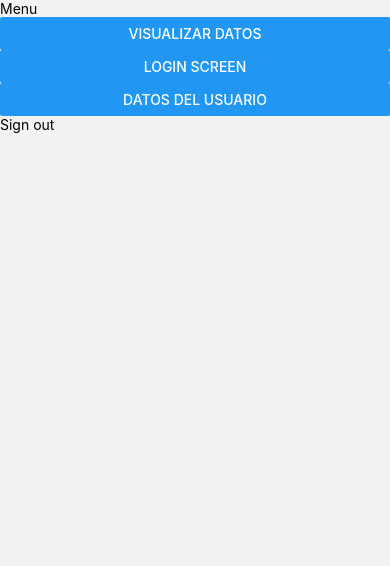
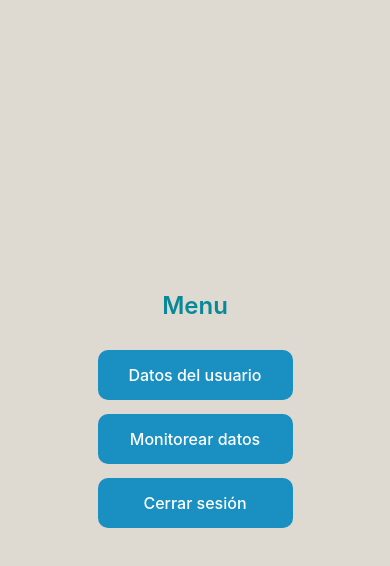
Before and after one commit to Huichoman/realTimeChart, a React Native app: screen /Menu in a window 390 px wide. Shown: the top 566 px of the page. Built offline with nearby package versions, Linux system fonts and the light colour scheme; no server answers.

Commit message:
Menu screen complete

```diff
--- a/screens/HomeScreen.js
+++ b/screens/HomeScreen.js
@@ -91,11 +91,11 @@ const HomeScreen = ({ navigation }) => {
         </View>
       </View>
 
-      <Text>Userx: {auth.currentUser?.email}</Text>
+      {/* <Text>Userx: {auth.currentUser?.email}</Text> */}
 
-      <TouchableOpacity onPress={handleSignOut} style={styles.button}>
+      {/* <TouchableOpacity onPress={handleSignOut} style={styles.button}>
         <Text style={styles.buttonText}>Sign out</Text>
-      </TouchableOpacity>
+      </TouchableOpacity> */}
     </View>
   );
 };
@@ -107,6 +107,7 @@ const styles = StyleSheet.create({
     flex: 1,
     justifyContent: "flex-start",
     alignItems: "center",
+    backgroundColor: "#dedad2",
   },
 
   button: {
--- a/screens/LoginScreen.js
+++ b/screens/LoginScreen.js
@@ -117,6 +117,7 @@ const styles = StyleSheet.create({
     flex: 1,
     justifyContent: "center",
     alignItems: "center",
+    backgroundColor: "#dedad2",
   },
   inputContainer: {
     width: "80%",
--- a/screens/Menu.js
+++ b/screens/Menu.js
@@ -9,10 +9,15 @@ import {
   View,
   Image,
   Button,
+  Dimensions,
 } from "react-native";
 import { KeyboardAwareScrollView } from "react-native-keyboard-aware-scroll-view";
 
-import { auth } from "../firebase";
+import { db, auth } from "../firebase";
+
+let dataRef = db.ref("/users");
+let ScreenHeight = Dimensions.get("window").height;
+let ScreenWidth = Dimensions.get("window").width;
 
 export const Menu = ({ navigation }) => {
   //   const navigation = useNavigation();
@@ -27,25 +32,108 @@ export const Menu = ({ navigation }) => {
   };
 
   return (
-    <View>
-      <Text>Menu</Text>
-      <Button
-        title="Visualizar Datos"
-        onPress={() => navigation.navigate("Home")}
-      />
-      <Button
-        title="Login Screen"
-        onPress={() => navigation.navigate("Login")}
-      />
+    <View style={styles.container}>
+      <View style={styles.dataContainer}>
+        <Text style={styles.titleText}>Menu</Text>
 
-      <Button
-        title="Datos del usuario"
-        onPress={() => navigation.navigate("User")}
-      />
+        <View style={styles.buttonContainer}>
+          <TouchableOpacity
+            onPress={() => navigation.navigate("User")}
+            style={[styles.button]}
+          >
+            <Text style={styles.buttonText}>Datos del usuario</Text>
+          </TouchableOpacity>
+        </View>
 
-      <TouchableOpacity onPress={handleSignOut}>
-        <Text>Sign out</Text>
-      </TouchableOpacity>
+        <View style={styles.buttonContainer}>
+          <TouchableOpacity
+            onPress={() => navigation.navigate("Home")}
+            style={[styles.button]}
+          >
+            <Text style={styles.buttonText}>Monitorear datos</Text>
+          </TouchableOpacity>
+        </View>
+
+        <View style={styles.buttonContainer}>
+          <TouchableOpacity onPress={handleSignOut} style={[styles.button]}>
+            <Text style={styles.buttonText}>Cerrar sesión</Text>
+          </TouchableOpacity>
+        </View>
+      </View>
     </View>
   );
 };
+
+const styles = StyleSheet.create({
+  container: {
+    flex: 1,
+    flexDirection: "column",
+    justifyContent: "center",
+    alignItems: "center",
+    backgroundColor: "#dedad2",
+  },
+
+  dataContainer: {
+    flexDirection: "column",
+    justifyContent: "flex-start",
+    alignItems: "center",
+    backgroundColor: "#dedad2",
+    width: "90%",
+    minHeight: ScreenHeight / 3,
+    borderWidth: 0,
+    borderTopLeftRadius: 20,
+    borderTopRightRadius: 20,
+    borderBottomLeftRadius: 20,
+    borderBottomRightRadius: 20,
+    padding: 10,
+  },
+
+  logo: {
+    width: 110,
+    height: 110,
+    marginBottom: 15,
+  },
+  titleText: {
+    color: "#078998",
+    fontWeight: "600",
+    fontSize: 24,
+    marginBottom: 15,
+  },
+  dataText: {
+    color: "white",
+    fontWeight: "400",
+    fontSize: ScreenWidth / 22,
+  },
+  buttonContainer: {
+    width: "80%",
+    justifyContent: "center",
+    alignItems: "center",
+    marginTop: 10,
+    paddingHorizontal: 50,
+  },
+  button: {
+    backgroundColor: "#198fc2",
+    width: ScreenWidth / 2,
+    padding: 15,
+    borderRadius: 10,
+    alignItems: "center",
+    marginTop: ScreenHeight * 0.005,
+  },
+  buttonOutline: {
+    backgroundColor: "#198fc2",
+    marginTop: 5,
+    borderColor: "#BBBBBB",
+    borderWidth: 2,
+    marginTop: ScreenHeight * 0.06,
+  },
+  buttonText: {
+    color: "white",
+    fontWeight: "500",
+    fontSize: 16,
+  },
+  buttonOutlineText: {
+    color: "#DDDDDD",
+    fontWeight: "700",
+    fontSize: 18,
+  },
+});
--- a/screens/Registro.js
+++ b/screens/Registro.js
@@ -197,7 +197,7 @@ const Registro = ({ navigation }) => {
                       onBlur={onBlur}
                       onChangeText={onChange}
                       value={value}
-                      placeholder="Confirm Password"
+                      placeholder="Confirmar Password"
                     />
                   )}
                   name="passwordRepeat"
@@ -220,7 +220,7 @@ const Registro = ({ navigation }) => {
                   onBlur={onBlur}
                   onChangeText={onChange}
                   value={value}
-                  placeholder="Name"
+                  placeholder="Nombre"
                 />
               )}
               name="name"
@@ -326,7 +326,7 @@ const Registro = ({ navigation }) => {
                     render={({ field: { onChange, value } }) => (
                       <DropDownPicker
                         style={styles.inputDp}
-                        placeholder="Gender"
+                        placeholder="Género"
                         placeholderStyle={{
                           color: "darkgrey",
                           fontWeight: "400",
@@ -359,9 +359,9 @@ const Registro = ({ navigation }) => {
             <View style={styles.buttonContainer}>
               <TouchableOpacity
                 onPress={handleSubmit(onSubmit)}
-                style={[styles.button, styles.buttonOutline]}
+                style={[styles.button]}
               >
-                <Text style={styles.buttonOutlineText}>Registrar</Text>
+                <Text style={styles.buttonText}>Registrar</Text>
               </TouchableOpacity>
             </View>
           </View>
@@ -422,15 +422,15 @@ const styles = StyleSheet.create({
     paddingHorizontal: 50,
   },
   button: {
-    // backgroundColor: "#198fc2",
-    backgroundColor: "#30475E",
+    backgroundColor: "#198fc2",
     width: "100%",
     padding: 15,
     borderRadius: 10,
     alignItems: "center",
+    marginTop: ScreenHeight * 0.06,
   },
   buttonOutline: {
-    backgroundColor: "#30475E",
+    backgroundColor: "#198fc2",
     marginTop: 5,
     borderColor: "#BBBBBB",
     borderWidth: 2,
@@ -439,7 +439,7 @@ const styles = StyleSheet.create({
   buttonText: {
     color: "white",
     fontWeight: "700",
-    fontSize: 16,
+    fontSize: 18,
   },
   buttonOutlineText: {
     color: "#DDDDDD",
--- a/screens/UserData.js
+++ b/screens/UserData.js
@@ -13,6 +13,7 @@ import {
 import { db, auth } from "../firebase";
 
 let dataRef = db.ref("/users");
+let sensorsRef = db.ref("/data");
 let ScreenHeight = Dimensions.get("window").height;
 let ScreenWidth = Dimensions.get("window").width;
 
@@ -56,6 +57,22 @@ const UserData = ({ navigation }) => {
     }
   }, [fbData]);
 
+  const handleSensorData = () => {
+    // sensorsRef.once("value").then((snapshot) => {
+    //   console.log("User data: ", snapshot.val());
+    // });
+    db.ref()
+      .child("data")
+      .orderByChild("time")
+      .startAt("09-16-2022, 21:28:36")
+      .endAt("09-19-2022, 20:58:05")
+      .once("value")
+      .then((snapshot) => {
+        console.log("User data: ", snapshot.val());
+      });
+    console.log("Sensor data");
+  };
+
   //   useEffect(() => {
   //     const unsubscribe = auth.onAuthStateChanged((user) => {
   //       if (user) {
@@ -69,6 +86,11 @@ const UserData = ({ navigation }) => {
 
   return (
     <View style={styles.container}>
+      <View style={styles.buttonContainer}>
+        <TouchableOpacity onPress={handleSensorData} style={[styles.button]}>
+          <Text style={styles.buttonText}>Get Sensor data</Text>
+        </TouchableOpacity>
+      </View>
       <View style={styles.dataContainer}>
         <Text style={styles.titleText}>Datos del usuario</Text>
         {!isLoading && (
@@ -130,4 +152,36 @@ const styles = StyleSheet.create({
     fontWeight: "400",
     fontSize: ScreenWidth / 22,
   },
+  buttonContainer: {
+    width: "80%",
+    justifyContent: "center",
+    alignItems: "center",
+    marginTop: 10,
+    paddingHorizontal: 50,
+  },
+  button: {
+    backgroundColor: "#198fc2",
+    width: ScreenWidth / 2,
+    padding: 15,
+    borderRadius: 10,
+    alignItems: "center",
+    marginTop: ScreenHeight * 0.005,
+  },
+  buttonOutline: {
+    backgroundColor: "#198fc2",
+    marginTop: 5,
+    borderColor: "#BBBBBB",
+    borderWidth: 2,
+    marginTop: ScreenHeight * 0.06,
+  },
+  buttonText: {
+    color: "white",
+    fontWeight: "500",
+    fontSize: 16,
+  },
+  buttonOutlineText: {
+    color: "#DDDDDD",
+    fontWeight: "700",
+    fontSize: 18,
+  },
 });
```
